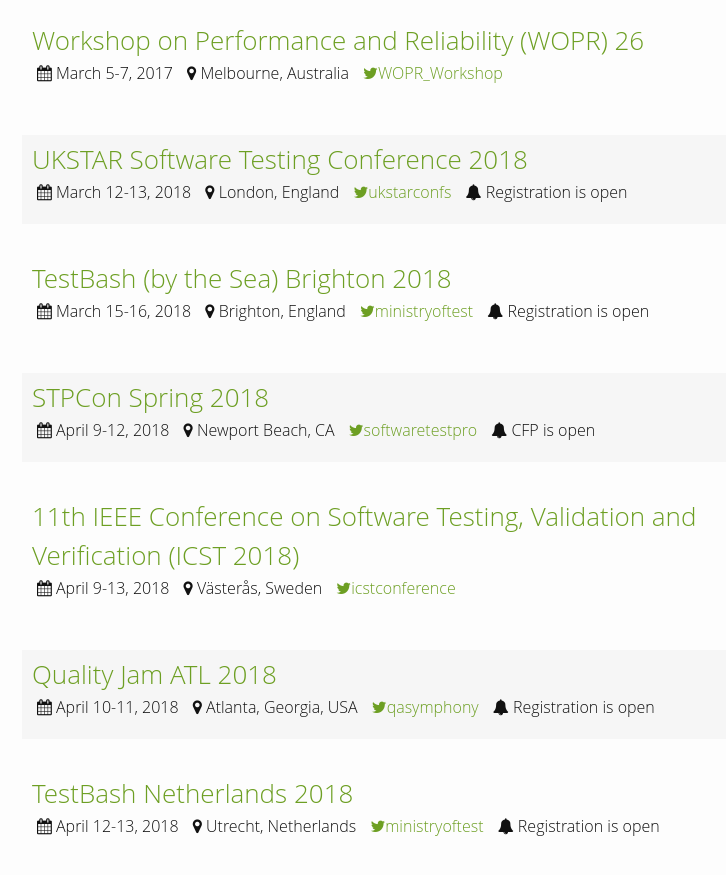
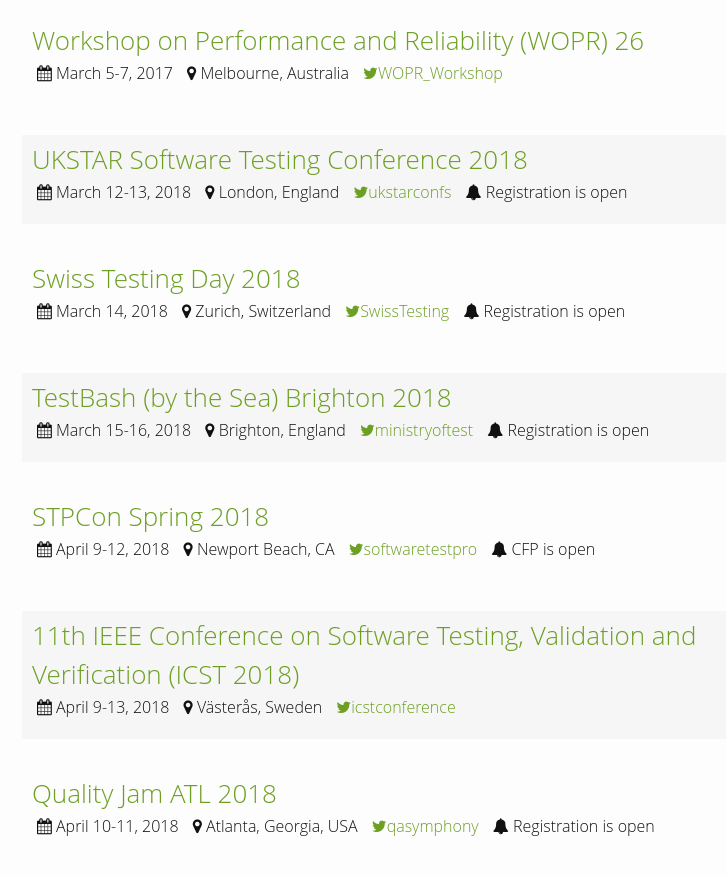
Before and after one commit to TestingConferences/testingconferences.github.io, a Jekyll site: the page built from index.html, in a window 1280 px wide and 900 px high, scrolled down 1377 px. Shown: the top 875 px of the window, without its empty margins (248-974 px from the left). Built offline with Jekyll 4.4.1, drawn with Linux system fonts in a browser that asks for light colours.

Commit message:
STDay18 added

```diff
--- a/_data/current.yml
+++ b/_data/current.yml
@@ -77,6 +77,13 @@
   dates: "March 12-13, 2018"
   url: https://ukstar.eurostarsoftwaretesting.com/
   twitter: ukstarconfs
+  status: Registration is open
+
+- name: Swiss Testing Day 2018
+  location: Zurich, Switzerland
+  dates: "March 14, 2018"
+  url: http://swisstestingday.ch/
+  twitter: SwissTesting
   status: Registration is open
 
 - name: TestBash (by the Sea) Brighton 2018
```
